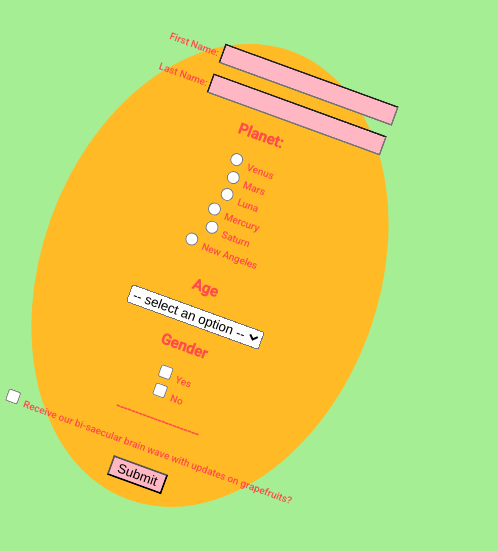
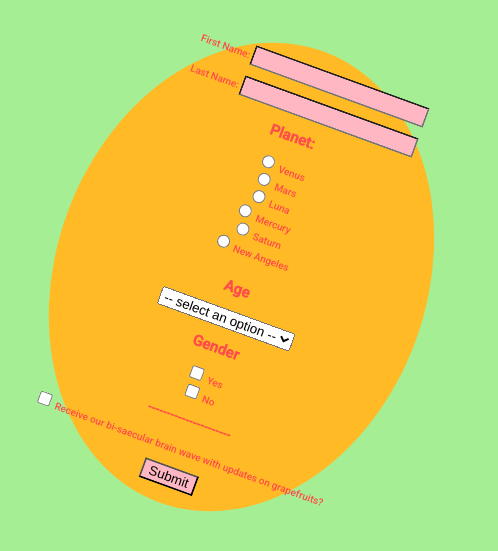
Before and after one commit to boogiematrix/grapefruit-form, a plain HTML site: page index.html in a window 390 px wide. Shown: the part 363-914 px from the top of the page, 498 px wide, since content can reach past the window. Drawn offline with Linux system fonts and the light colour scheme.

Commit message:
fix margins

```diff
--- a/style.css
+++ b/style.css
@@ -52,7 +52,8 @@ input:active {
 @media screen and (max-width: 590px) {
     form {
         width: 100%;
-        margin: 0 auto;
+        margin: 0 auto 0 30px;
         font-size: 10px;
+        height: auto;
     }
 }
```
